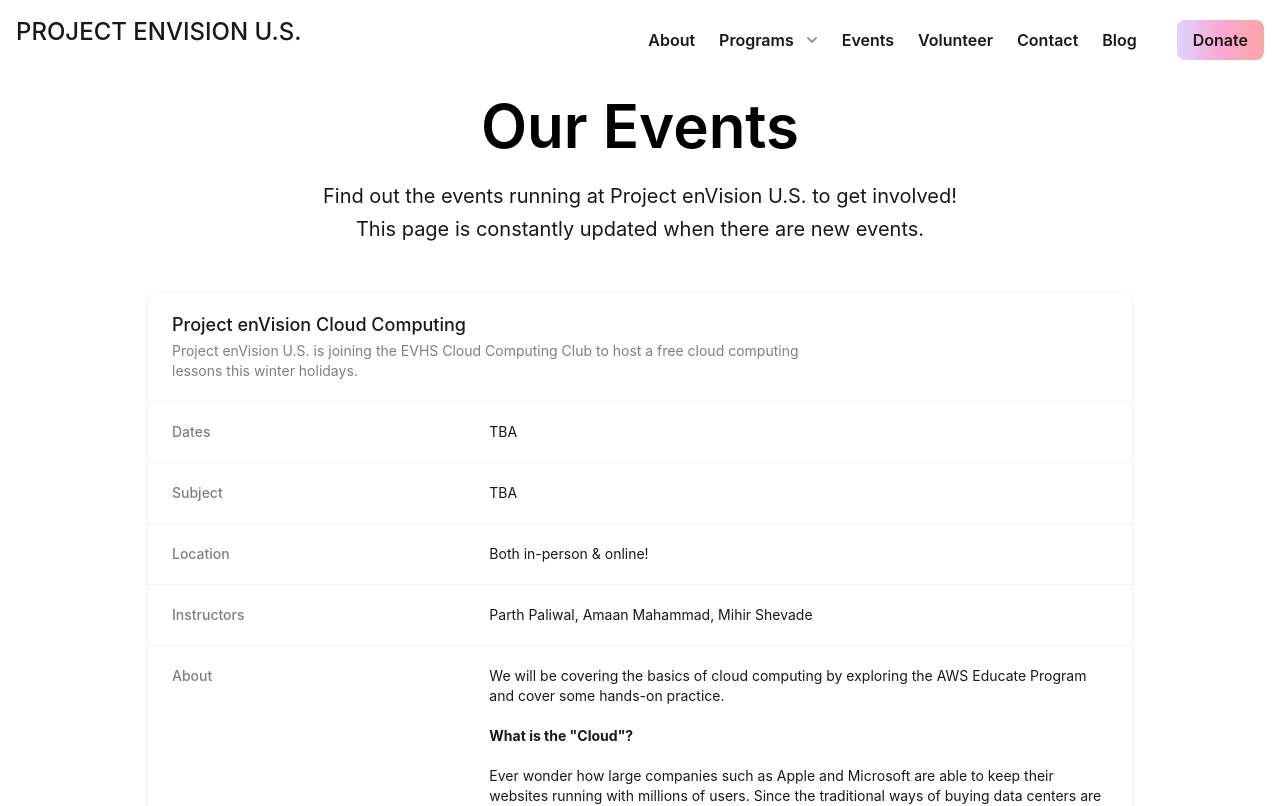
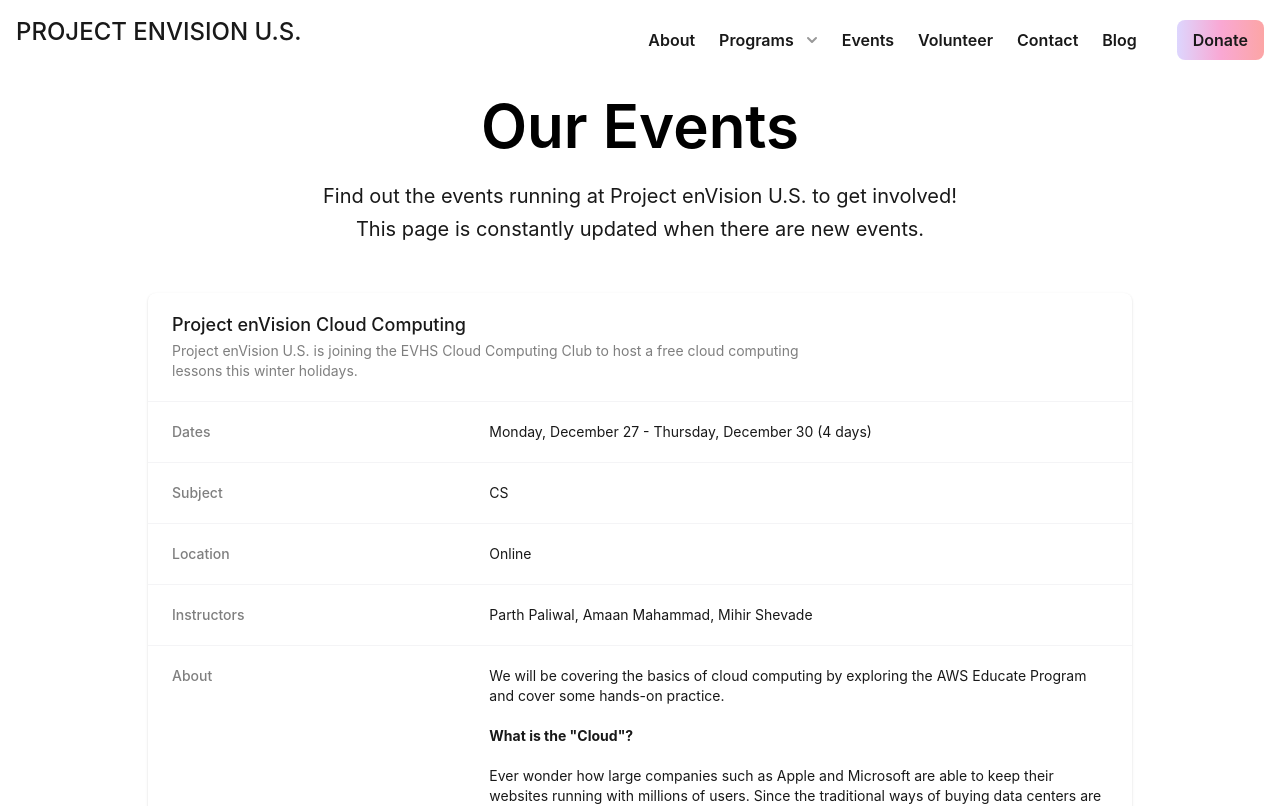
Before and after one commit to envisionnew/envisionnew.org, a Next.js app: page /events in a window 1280 px wide. Shown: the top 806 px of the page. Built offline with nearby package versions, Linux system fonts and the light colour scheme; what @tailwindcss/typography would draw is missing.

Commit message:
[:zap:] quick date update

```diff
--- a/pages/events.js
+++ b/pages/events.js
@@ -9,9 +9,9 @@ const events = [
     name: 'Project enVision Cloud Computing',
     blurb:
       'Project enVision U.S. is joining the EVHS Cloud Computing Club to host a free cloud computing lessons this winter holidays.',
-    dates: 'TBA',
-    subject: 'TBA',
-    location: 'Both in-person & online!',
+    dates: 'Monday, December 27 - Thursday, December 30 (4 days)',
+    subject: 'CS',
+    location: 'Online',
     instructors: 'Parth Paliwal, Amaan Mahammad, Mihir Shevade',
     about: (
       <p>
```
